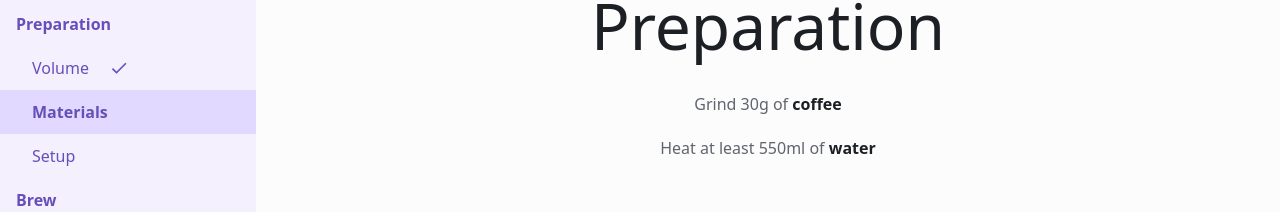
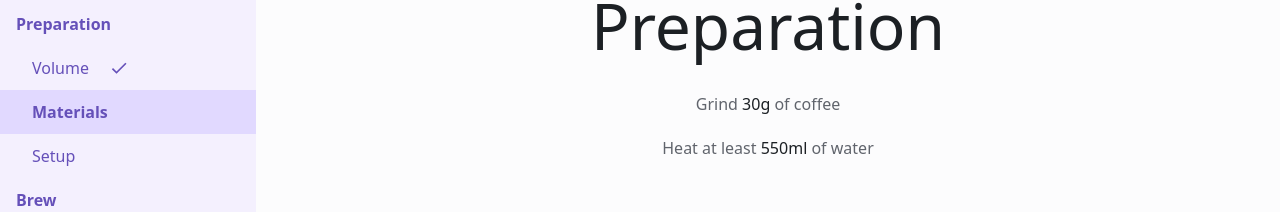
Before and after one commit to nrsimonelli/slow-coffee-two, a React (Create React App) app: page /setup in a window 1280 px wide. Both pictures are taken after a click on the element "Materials". Shown: the part 102-314 px from the top of the page. Built offline with nearby package versions, Linux system fonts and the light colour scheme.

Commit message:
text styling on prep page

```diff
--- a/src/components/BrewPage/Materials.tsx
+++ b/src/components/BrewPage/Materials.tsx
@@ -17,10 +17,18 @@ const Materials = ({ coffee, water }: Props) => {
     >
       <TextTitle>Preparation</TextTitle>
       <Text css={{ mx: 'auto' }}>
-        Grind {coffee}g of <TextSub inline>coffee</TextSub>
+        Grind{' '}
+        <Text color='hiContrast' inline>
+          {coffee}g
+        </Text>{' '}
+        of coffee
       </Text>
       <Text css={{ mx: 'auto' }}>
-        Heat at least {water}ml of <TextSub inline>water</TextSub>
+        Heat at least{' '}
+        <Text color='hiContrast' inline>
+          {water}ml
+        </Text>{' '}
+        of water
       </Text>
     </Flex>
   );
```
